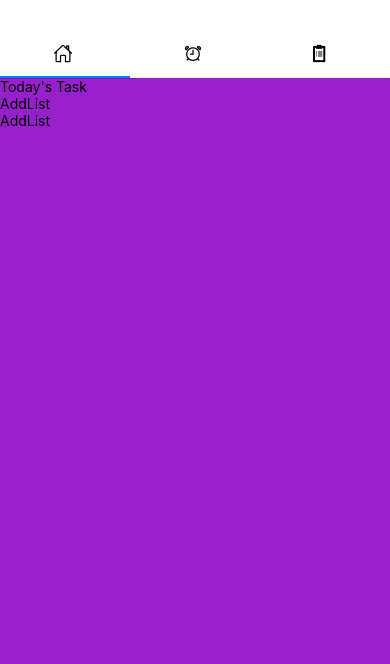
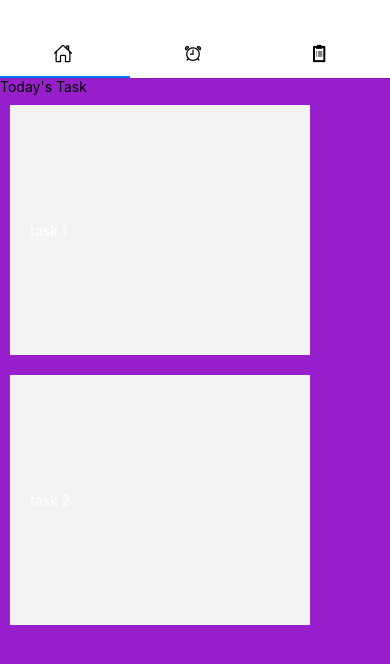
Before and after one commit to Blackmile/TodoApp, a React Native app: screen / in a window 390 px wide. Shown: the top 664 px of the page. Built offline with nearby package versions, Linux system fonts and the light colour scheme.

Commit message:
adding task

```diff
--- a/src/components/AddList.js
+++ b/src/components/AddList.js
@@ -1,12 +1,25 @@
-import { View, Text } from 'react-native'
-import React from 'react'
+import { View, Text, StyleSheet, } from 'react-native'
+import React from 'react';
 
-const AddList = () => {
+const AddList = (props) => {
   return (
-    <View>
-      <Text>AddList</Text>
+    <View style={styles.container}>
+      <Text style={{color: '#fff'}} >{props.text}</Text>
     </View>
   )
 }
 
+const styles = StyleSheet.create({
+  container: {
+    backgroundColor: '#f3f3f3',
+    padding: 20,
+    margin: 10,
+    width: 300,
+    height: 250,
+    alignContent: 'center',
+    justifyContent: 'center',
+    flexDirection: 'column',
+  }
+})
+
 export default AddList
```
